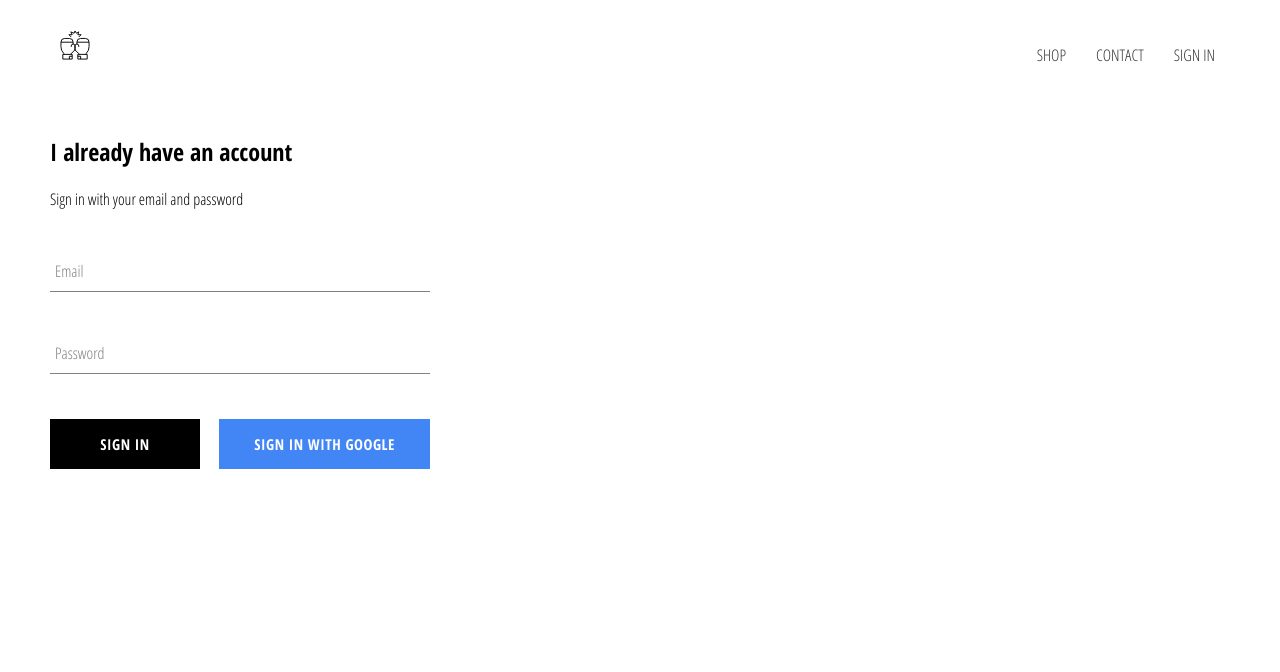
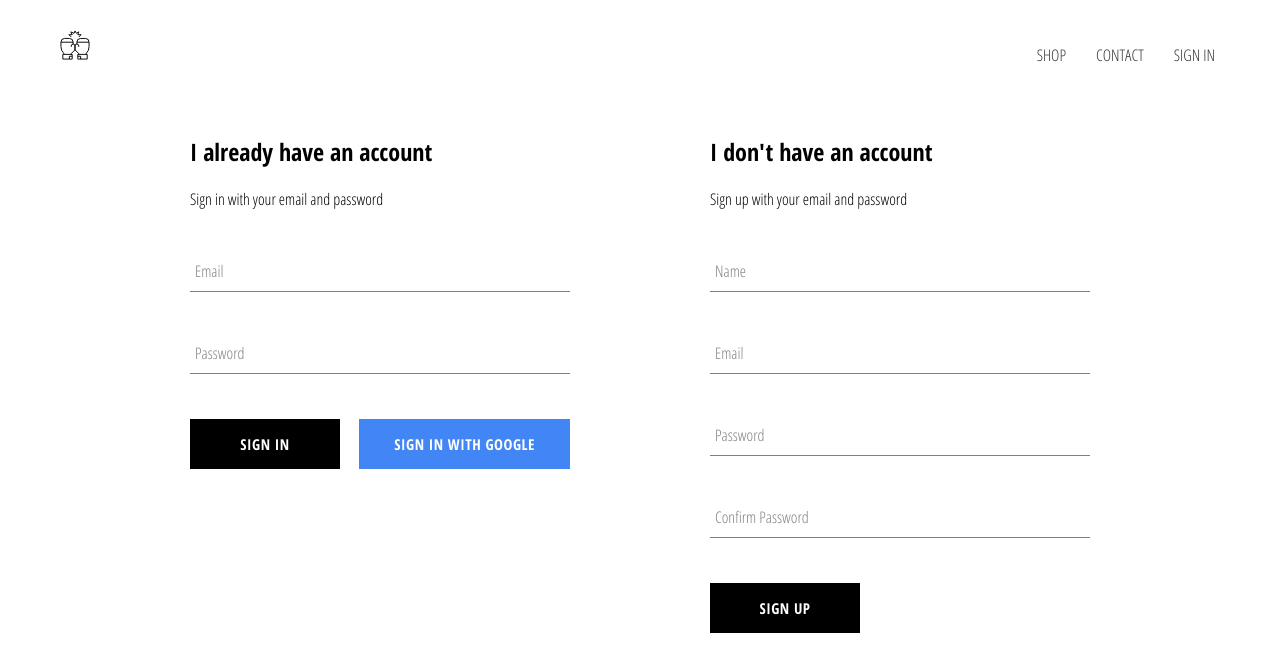
Before and after one commit to golani04/fighters-clothing, a React (Create React App) app: page /signin in a window 1280 px wide. Shown: the top 672 px of the page. Built offline with nearby package versions, Linux system fonts and the light colour scheme; no server answers.

Commit message:
add sign up to sign-in-and-sign-up page

```diff
--- a/src/pages/sign-in-and-sign-up/sign-in-and-sign-up.component.jsx
+++ b/src/pages/sign-in-and-sign-up/sign-in-and-sign-up.component.jsx
@@ -1,11 +1,13 @@
 import React from 'react';
 
 import SignIn from '../../components/sign-in/sign-in.component';
+import SignUp from '../../components/sign-up/sign-up.component';
 import './sign-in-and-sign-up.styles.scss';
 
 const SignInAndSignUpPage = () => (
 	<div className="sign-in-and-sign-up">
 		<SignIn />
+		<SignUp />
 	</div>
 );
 
--- a/src/pages/sign-in-and-sign-up/sign-in-and-sign-up.styles.scss
+++ b/src/pages/sign-in-and-sign-up/sign-in-and-sign-up.styles.scss
@@ -0,0 +1,4 @@
+.sign-in-and-sign-up {
+    display: flex;
+    justify-content: space-evenly;
+}
```
